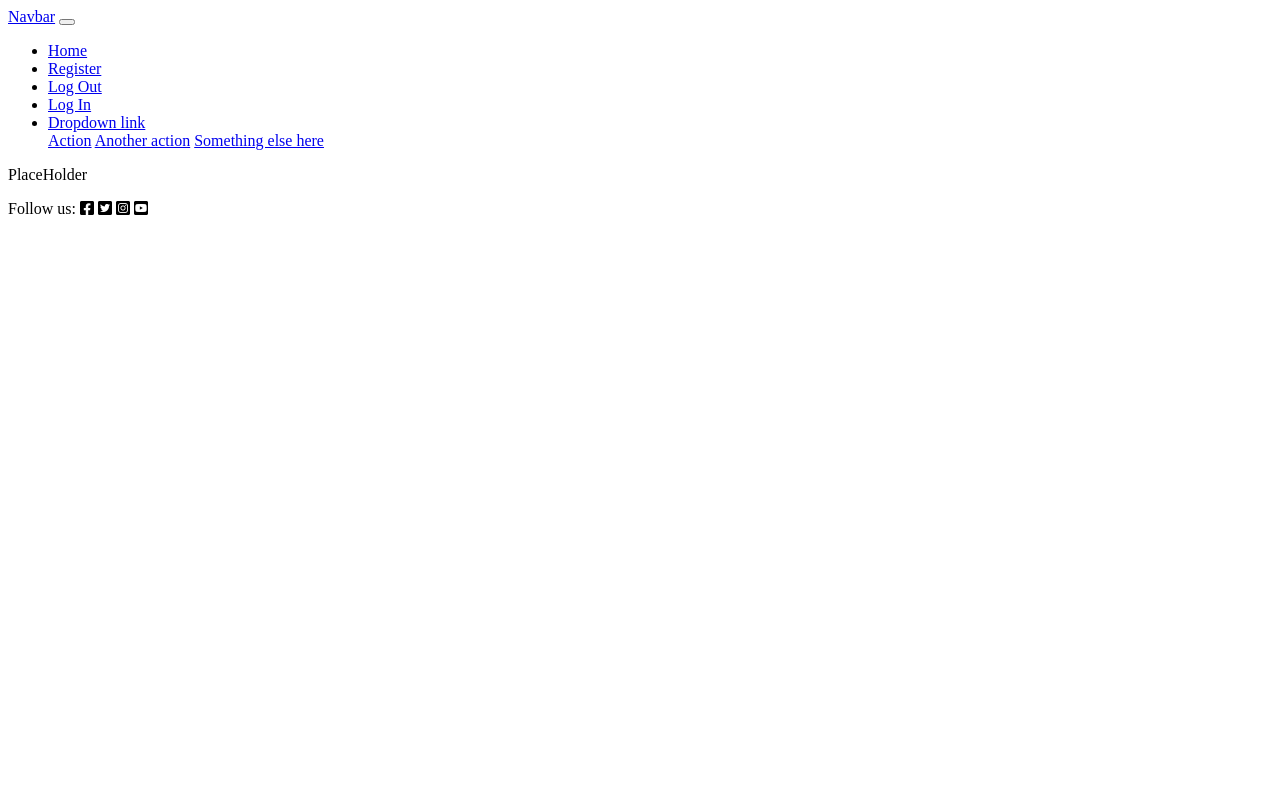
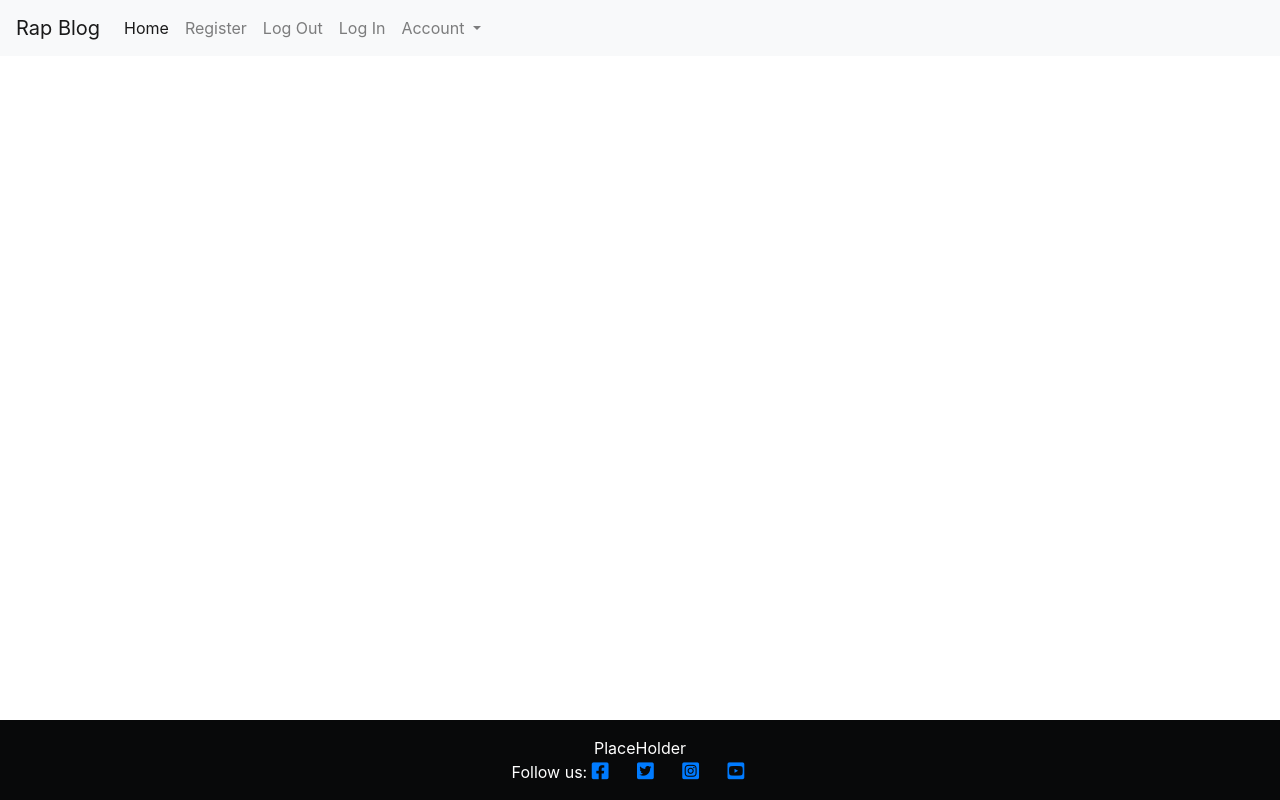
Before and after one commit to andreasarreqi/blog, a Django app: page / in a window 1280 px wide. Run offline with Django 3.2, Linux system fonts and the light colour scheme; data that the repository does not hold is empty.

Commit message:
Adding css styles to the footer and bootstrap css link for the navbar

```diff
--- a/static/css/style.css
+++ b/static/css/style.css
@@ -0,0 +1,13 @@
+.navbar {
+    background-color: #08090a;
+}
+
+.dark-bg {
+    background-color: #08090a;
+    bottom: 0;
+}
+
+.dark-bg i {
+    font-size: 1.2rem;
+    letter-spacing: 1.5rem;
+}
--- a/templates/base.html
+++ b/templates/base.html
@@ -6,6 +6,12 @@
     <meta charset="UTF-8">
     <meta http-equiv="X-UA-Compatible" content="IE=edge">
     <meta name="viewport" content="width=device-width, initial-scale=1.0">
+    <!--Bootstrap Css and JS link-->
+    <link rel="stylesheet" href="https://cdn.jsdelivr.net/npm/bootstrap@4.6.2/dist/css/bootstrap.min.css"
+        integrity="sha384-xOolHFLEh07PJGoPkLv1IbcEPTNtaed2xpHsD9ESMhqIYd0nLMwNLD69Npy4HI+N" crossorigin="anonymous">
+    <script src="https://cdn.jsdelivr.net/npm/bootstrap@4.6.2/dist/js/bootstrap.bundle.min.js"
+        integrity="sha384-Fy6S3B9q64WdZWQUiU+q4/2Lc9npb8tCaSX9FK7E8HnRr0Jz8D6OP9dO5Vg3Q9ct"
+        crossorigin="anonymous"></script>
     <!--Fontawesome-->
     <link rel="stylesheet" href="https://cdnjs.cloudflare.com/ajax/libs/font-awesome/5.15.3/css/all.min.css">
     <!--Bootstrap links-->
@@ -26,8 +32,9 @@
     <!--Navigation-->
     <header>
         <nav class="navbar navbar-expand-lg navbar-light bg-light">
-  <a class="navbar-brand" href="#">Navbar</a>
-  <button class="navbar-toggler" type="button" data-toggle="collapse" data-target="#navbarNavDropdown" aria-controls="navbarNavDropdown" aria-expanded="false" aria-label="Toggle navigation">
+            <a class="navbar-brand" href="#">Rap Blog</a>
+            <button class="navbar-toggler" type="button" data-toggle="collapse" data-target="#navbarNavDropdown"
+                aria-controls="navbarNavDropdown" aria-expanded="false" aria-label="Toggle navigation">
                 <span class="navbar-toggler-icon"></span>
             </button>
             <div class="collapse navbar-collapse" id="navbarNavDropdown">
@@ -46,13 +53,14 @@
                     </li>
 
                     <li class="nav-item dropdown">
-        <a class="nav-link dropdown-toggle" href="#" role="button" data-toggle="dropdown" aria-expanded="false">
-          Dropdown link
+                        <a class="nav-link dropdown-toggle" href="#" role="button" data-toggle="dropdown"
+                            aria-expanded="false">
+                            Account
                         </a>
                         <div class="dropdown-menu">
-          <a class="dropdown-item" href="#">Action</a>
-          <a class="dropdown-item" href="#">Another action</a>
-          <a class="dropdown-item" href="#">Something else here</a>
+                            <a class="dropdown-item" href="#">Reginst</a>
+                            <a class="dropdown-item" href="#">Log In</a>
+                            <a class="dropdown-item" href="#">Log Out</a>
                         </div>
                     </li>
                 </ul>
@@ -66,14 +74,14 @@
     </main>
 
     <!--Footer-->
-    <footer>
     <footer class="footer mt-auto py-3 dark-bg">
         <p class="m-0 text-center text-white">PlaceHolder</p>
-            <p class="m-0 text-center text-white">Follow us: <i class="fab fa-facebook-square ms-3"></i>
-                <i class="fab fa-twitter-square ms-3"></i>
-                <i class="fab fa-instagram-square ms-3"></i>
-                <i class="fab fa-youtube-square ms-3"></i></p>
-        </footer>
+        <p class="m-0 text-center text-white">Follow us:
+            <a href="www.facebook.com" target="_blank"><i class="fab fa-facebook-square ms-3"></i></a>
+            <a href="www.twitter.com"  target="_blank"><i class="fab fa-twitter-square ms-3"></i></a>
+            <a href="www.instagram.com" target="_blank"><i class="fab fa-instagram-square ms-3"></i></a>
+            <a href="www.youtube.com" target="_blank"><i class="fab fa-youtube-square ms-3"></i></a>
+        </p>
     </footer>
 </body>
 
```
Lines whose indentation alone changed are shown as unchanged.
